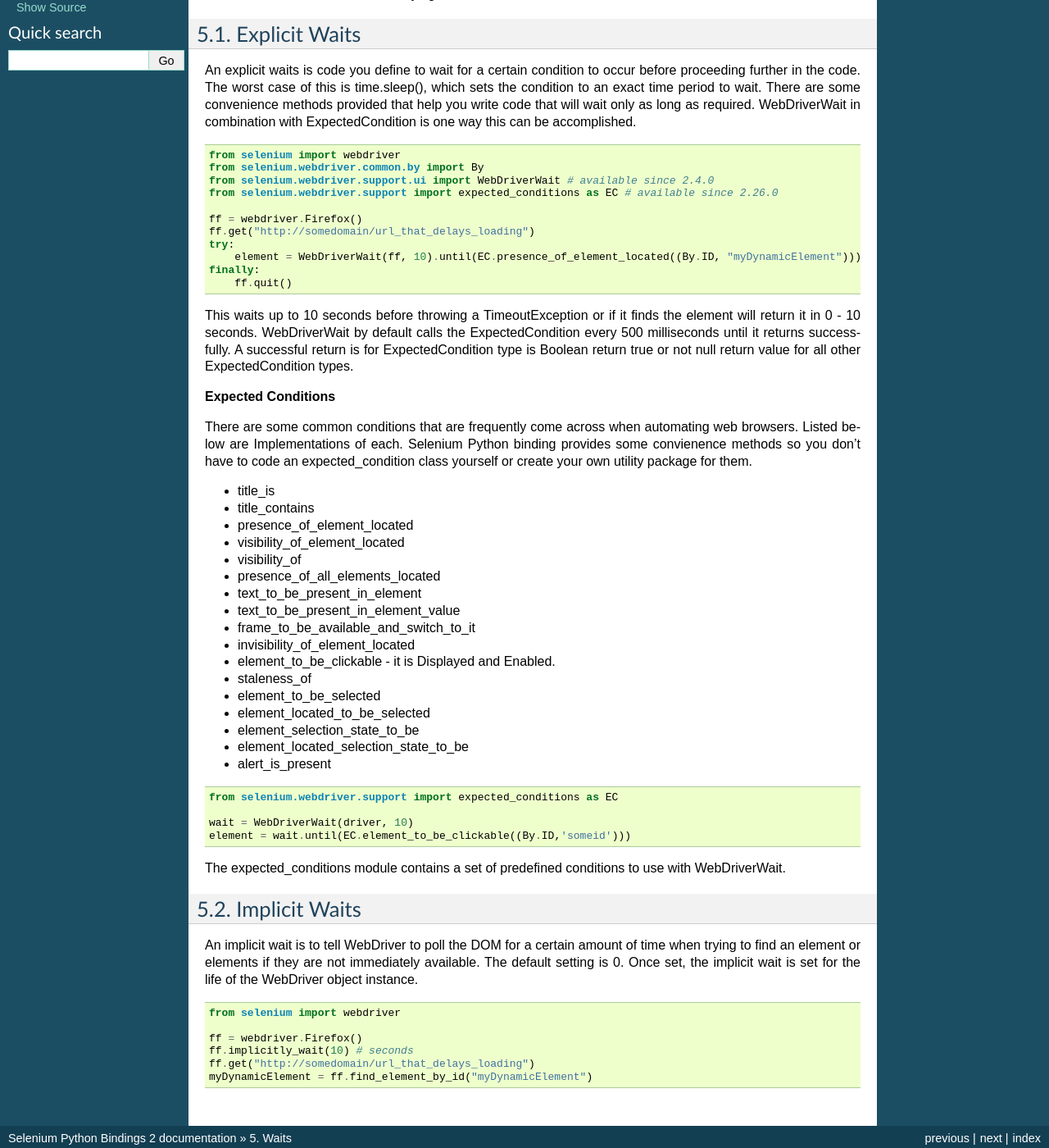
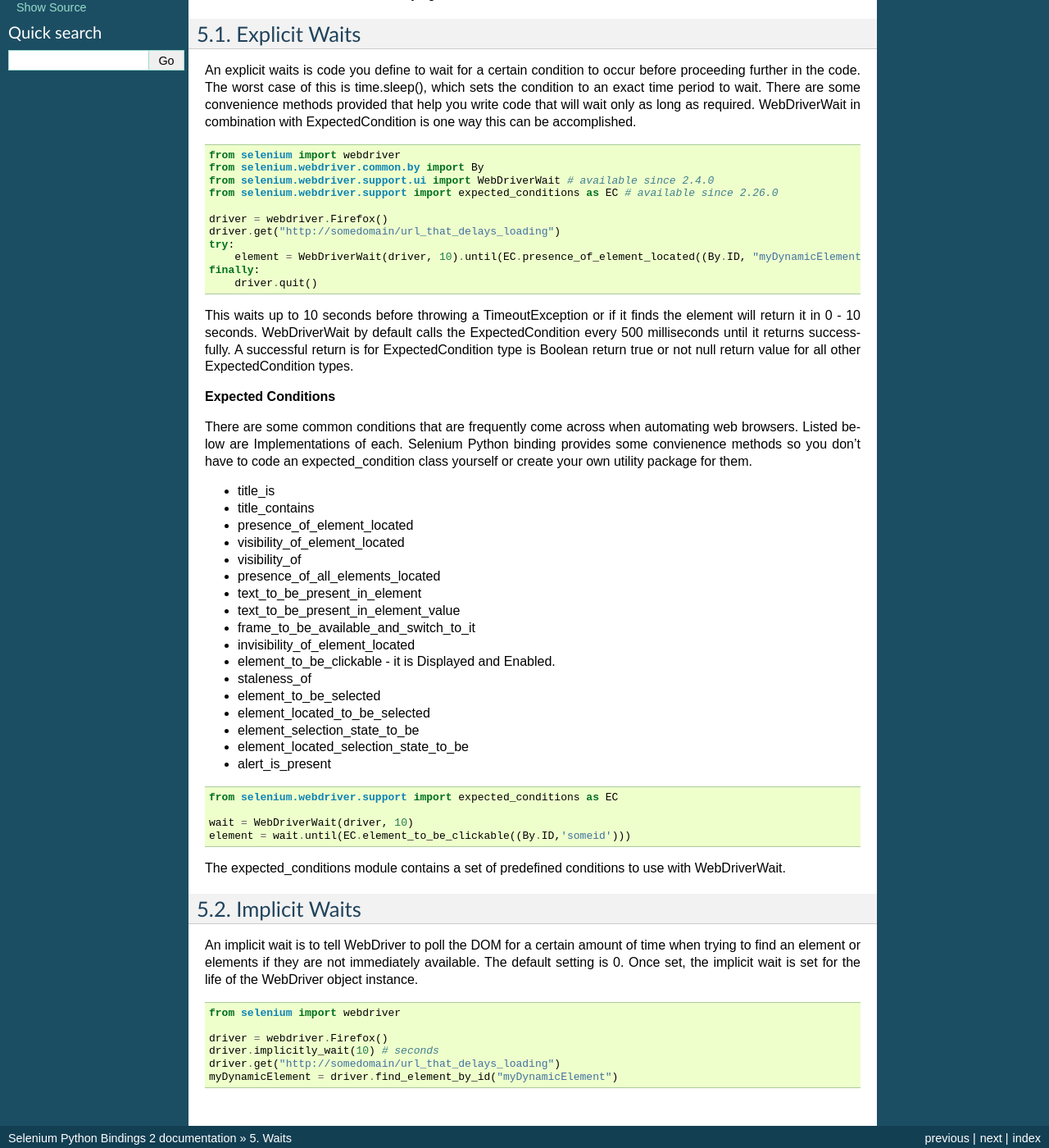
Before and after one commit to baijum/selenium-python, a Sphinx documentation site: the page built from source/waits.rst, in a window 1280 px wide and 1400 px high, scrolled down 271 px. Shown: the whole window at 82% size. Built offline with Sphinx 7.4.7, drawn with Linux system fonts in a browser that asks for light colours.

Commit message:
use 'driver' consistently

```diff
--- a/source/waits.rst
+++ b/source/waits.rst
@@ -37,12 +37,12 @@ accomplished.
   from selenium.webdriver.support.ui import WebDriverWait # available since 2.4.0
   from selenium.webdriver.support import expected_conditions as EC # available since 2.26.0
 
-  ff = webdriver.Firefox()
-  ff.get("http://somedomain/url_that_delays_loading")
+  driver = webdriver.Firefox()
+  driver.get("http://somedomain/url_that_delays_loading")
   try:
-      element = WebDriverWait(ff, 10).until(EC.presence_of_element_located((By.ID, "myDynamicElement")))
+      element = WebDriverWait(driver, 10).until(EC.presence_of_element_located((By.ID, "myDynamicElement")))
   finally:
-      ff.quit()
+      driver.quit()
 
 
 This waits up to 10 seconds before throwing a TimeoutException or if
@@ -101,7 +101,7 @@ implicit wait is set for the life of the WebDriver object instance.
 
   from selenium import webdriver
 
-  ff = webdriver.Firefox()
-  ff.implicitly_wait(10) # seconds
-  ff.get("http://somedomain/url_that_delays_loading")
-  myDynamicElement = ff.find_element_by_id("myDynamicElement")
+  driver = webdriver.Firefox()
+  driver.implicitly_wait(10) # seconds
+  driver.get("http://somedomain/url_that_delays_loading")
+  myDynamicElement = driver.find_element_by_id("myDynamicElement")
```
